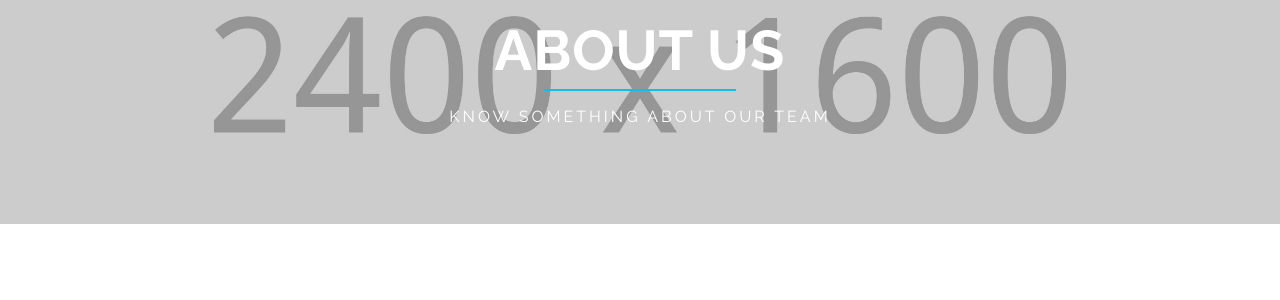
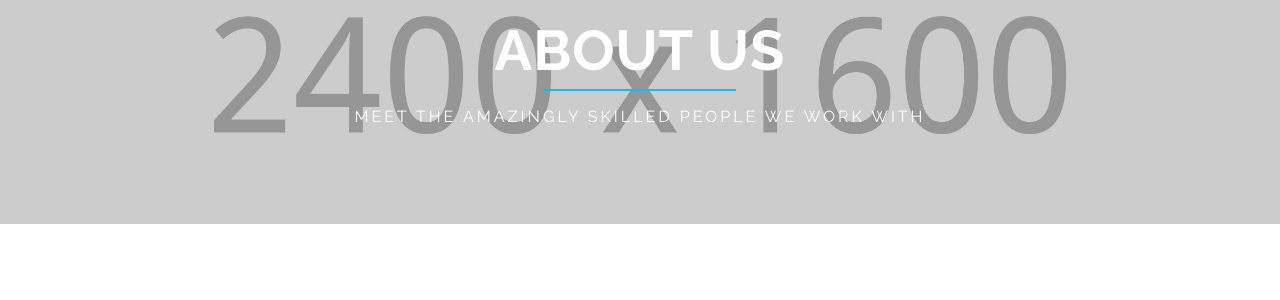
Before and after one commit to mdlware-io/mdlware-io.github.io, a Jekyll site: the page built from about-us.html, in a window 1280 px wide and 900 px high. Shown: the part 169-469 px from the top of the window. Built offline with Jekyll 4.4.1, drawn with Linux system fonts in a browser that asks for light colours.

Commit message:
about us banner text

```diff
--- a/about-us.html
+++ b/about-us.html
@@ -23,7 +23,7 @@ testimonials:
 <div class='full parallax' style='background-image: url(images/@stock/about-us.jpg); color: #fff;'>
   <div class='row'>
     <div class='twelve columns'>
-      {% include section-header.html title="About us" color="#fff" tagline="Know something about our team" class="big" %}
+      {% include section-header.html title="About us" color="#fff" tagline="Meet the amazingly skilled people we work with" class="big" %}
     </div>
   </div>
   <div class='four spacing'></div>
```
